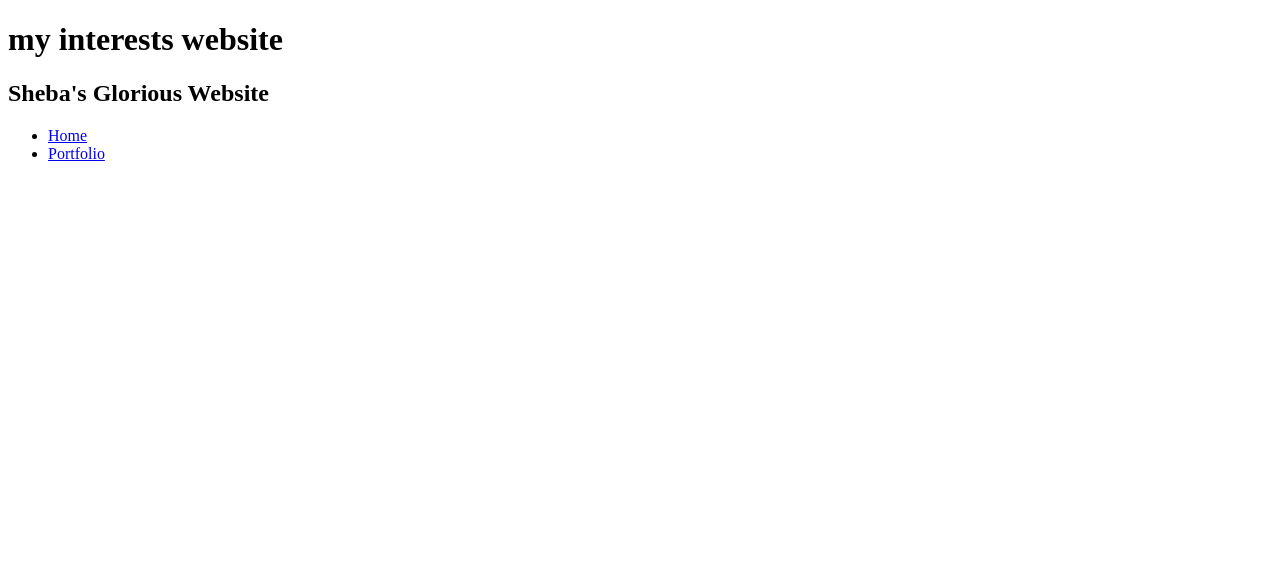
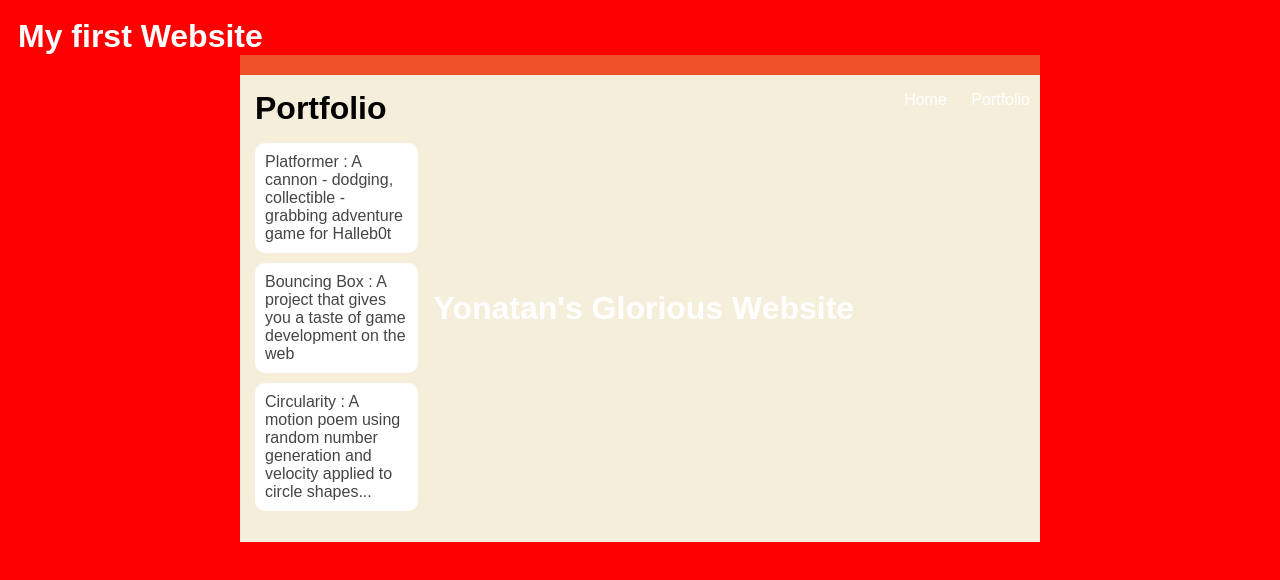
Before and after one commit to Buesoscp/Buesoscp.github.io, a plain HTML site: page portfolio.html in a window 1280 px wide. Drawn offline with Linux system fonts and the light colour scheme.

Commit message:
add portfolio.html file

```diff
--- a/portfolio.html
+++ b/portfolio.html
@@ -1,8 +1,11 @@
 <!DOCTYPE HTML>
 <html>
     <head>
-    <h1>my interests website</h1>
+    <h1>My first Website</h1>
     </head>
+    <link rel="stylesheet" href="style.css">
+
+
 
     <body>
       <div id="all-contents">
@@ -12,7 +15,19 @@
 </html>
 <div id="all-contents">
     <nav>
-        <h1>Sheba's Glorious Website</h1>
+    <!-- Nav stuff here...-->
+</nav>
+<main>
+<div class="content ">
+<h1>Portfolio</h1>
+<ul id="portfolio">
+  <li><a href="projects/platformer/">Platformer : A cannon - dodging, collectible - grabbing adventure game for Halleb0t</a></li>
+  <li><a href="projects/bouncing-box/">Bouncing Box : A project that gives you a taste of game development on the web </a></li>
+  <li><a href="projects/circularity/">Circularity : A motion poem using random number generation and velocity applied to circle shapes...</a></li>
+</ul>
+</div>
+<main>
+      <h1>Yonatan's Glorious Website</h1>
         <ul id="nav-ul">
            <li class="nav-li">
            <a class="nav-a" href="index.html">Home</a>
@@ -22,4 +37,4 @@
          </li>
      </ul>
  </nav>
-</div>
+ </div>
--- a/style.css
+++ b/style.css
@@ -1,5 +1,5 @@
 body {
-    background: rgb(125, 198, 205);
+    background: rgb(255, 0, 0);
     color: rgb(45, 45, 45);
     padding: 10px;
     font-family: arial;
@@ -63,3 +63,29 @@ body {
  h2, h3 {
     margin: 0px;
  }
+
+          /* portfolio styles */
+          .content h1 {
+            color: black;
+        }
+
+        #portfolio {
+            list-style-type: none;
+            padding-left: 0;
+        }
+
+        #portfolio li {
+            background: #fff;
+            padding: 10px;
+            border-radius: 10px;
+            margin-bottom: 10px;
+        }
+
+        #portfolio li:hover {
+            background: #eee;
+        }
+
+        #portfolio a {
+            text-decoration: none;
+            color: #454545;
+        }
```
